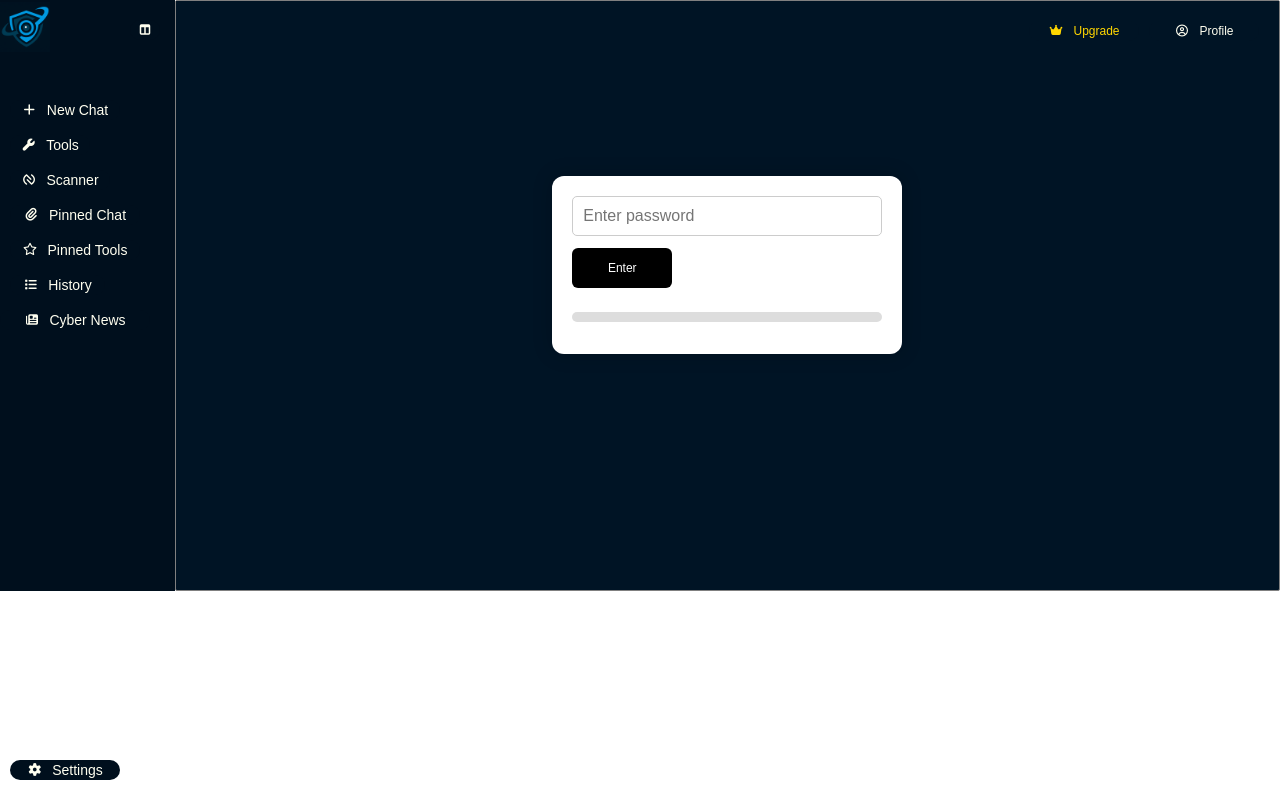
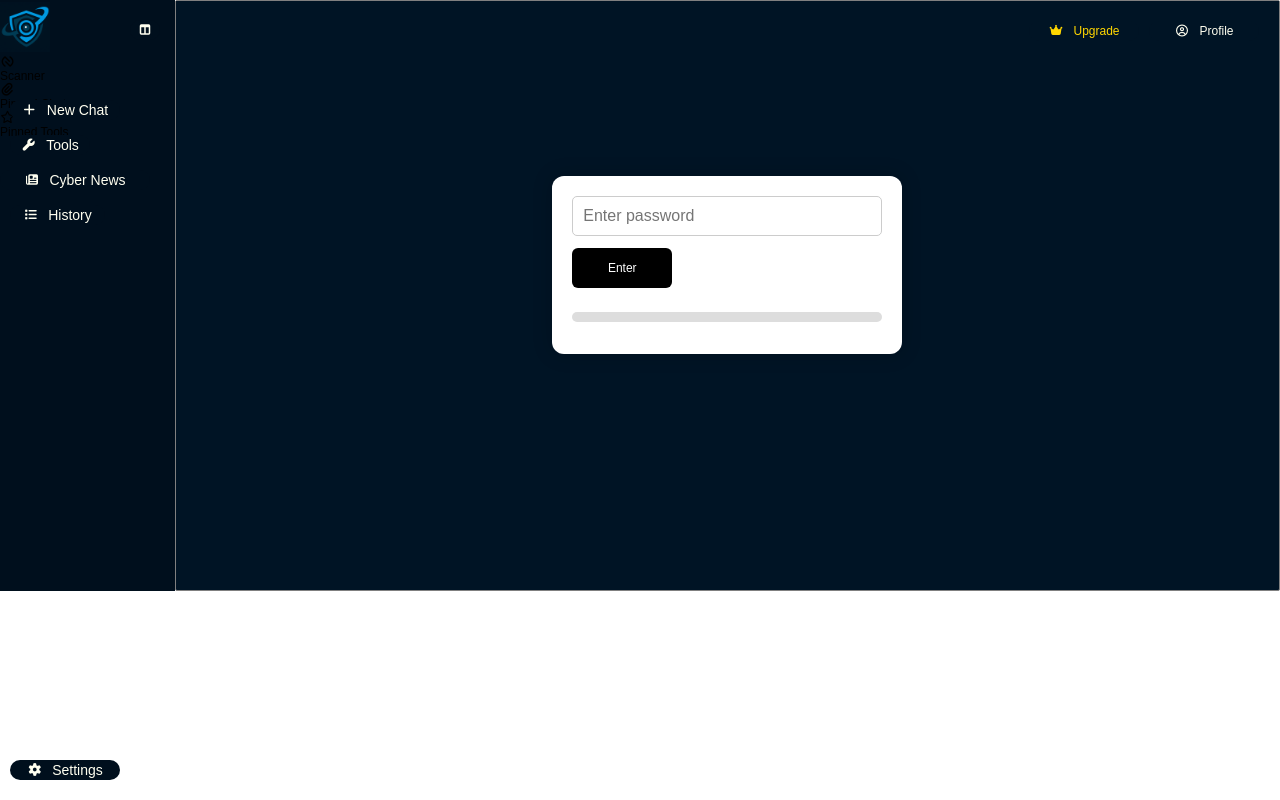
Before and after one commit to shagunraghav79/cyber_ai, a plain HTML site: page frontend/tool.pwd.html in a window 1280 px wide. Drawn offline with Linux system fonts and the light colour scheme.

Commit message:
added more

```diff
--- a/frontend/style.css
+++ b/frontend/style.css
@@ -140,36 +140,11 @@
     color: #FFFFF0;
      font-size: 14px;
 }
-.main .scn{
-  position: absolute;
-  top: 170px;
-  left: 10px;
-  color: #FFFFF0;
-  cursor: pointer;
- display: flex;
- background-color:#000F1D;
- width: 100px;
- height: 20px;
- background-color:#000F1D;
- align-items: center;
- justify-content: center;
- border-radius: 30px;
 
-}
-.scn:hover{
-    background-color: #2F2C2E ;
-}
-.scn p{
-    margin-left: 10px;
-    font-size: 14px;
-    font-weight: 500;
-
-
-}
 
 .main .news{
   position: absolute;
-  top: 310px;
+  top: 170px;
 
   color: #FFFFF0;
   cursor: pointer;
@@ -193,60 +168,11 @@
 
 }
 
-.main .pinchat{
+
+
+.main .history{
   position: absolute;
   top: 205px;
-  left: 10px;
-  color: #FFFFF0;
-  cursor: pointer;
- display: flex;
- align-items: center;
- width: 130px;
- height:20px;
- background-color:#000F1D;
- align-items: center;
- justify-content: center;
- border-radius: 30px;
-
-}
-.pinchat:hover{
-    background-color: #2F2C2E ;
-}
-.pinchat p{
-    margin-left: 10px;
-    font-size: 14px;
-    font-weight: 500;
-
-}
-.main .pintool{
-  position: absolute;
-  top: 240px;
-  left: 10px;
-  color: #FFFFF0;
-  cursor: pointer;
- display: flex;
- justify-content: center;
- width: 130px;
- height:20px;
- background-color:#000F1D;
- align-items: center;
- justify-content: center;
- border-radius: 30px;
-
-}
-.pintool:hover{
-    background-color: #2F2C2E ;
-}
-.pintool p{
-    margin-left: 10px;
-    font-size: 14px;
-    font-weight: 500;
-
-
-}
-.main .history{
-  position: absolute;
-  top: 275px;
   left: 10px;
   color: #FFFFF0;
   cursor: pointer;
```
Also changed, not shown: frontend/index2.html (+3 -6 lines).
